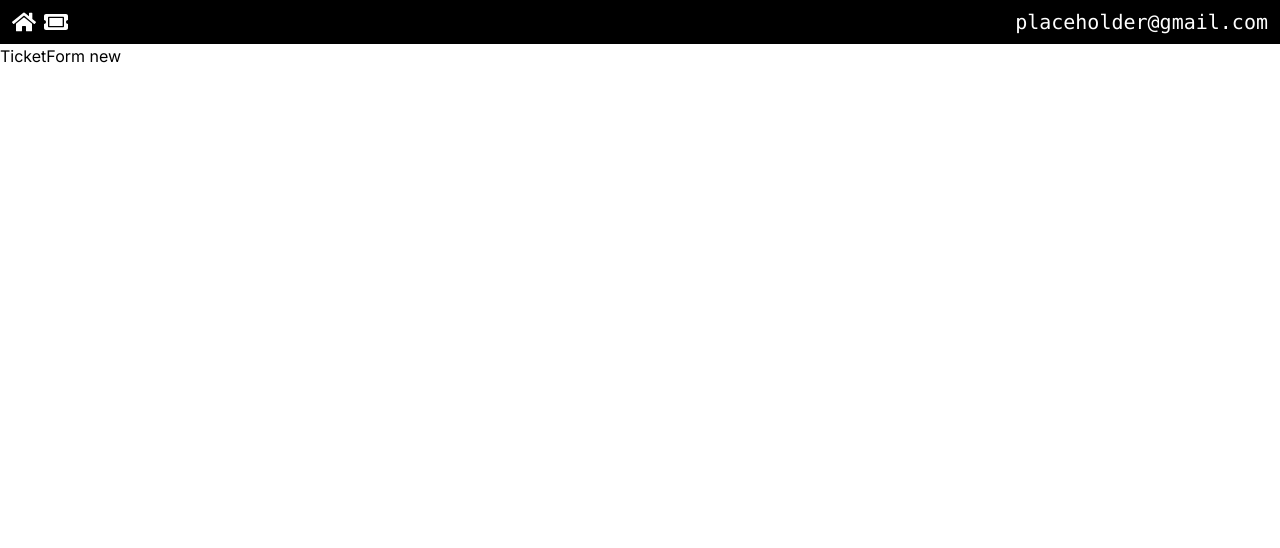
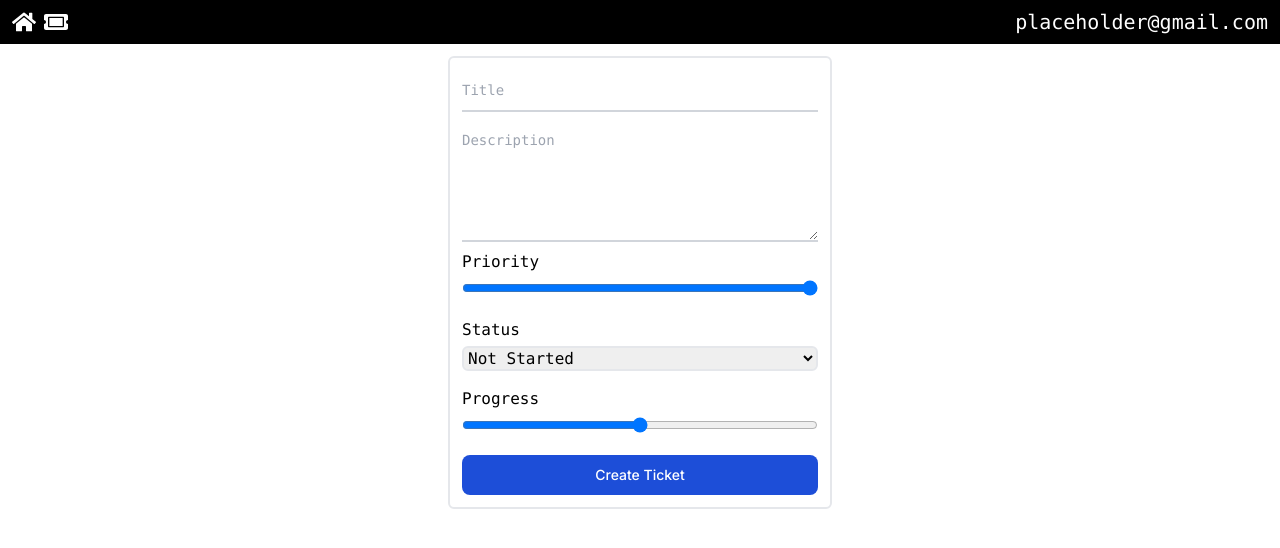
Before and after one commit to SinghAstra/Ticketing-App, a Next.js app: page /ticket/new in a window 1280 px wide. Shown: the top 548 px of the page. Built offline with nearby package versions, Linux system fonts and the light colour scheme.

Commit message:
Ticket Form

```diff
--- a/src/app/(components)/TicketCard.js
+++ b/src/app/(components)/TicketCard.js
@@ -1,15 +1,15 @@
 import React from "react";
-import { RxCrossCircled } from "react-icons/rx";
 import TicketPriority from "./TicketPriority";
+import TicketProgress from "./TicketProgress";
+import TicketStatus from "./TicketStatus";
+import TicketDelete from "./TicketDelete";
 
 const TicketCard = () => {
   return (
     <div className=" bg-cyan-600 p-2 rounded-lg font-mono">
       <div className="flex justify-between items-center mb-2">
         <TicketPriority />
-        <div className="text-red-400 text-xl">
-          <RxCrossCircled />
-        </div>
+        <TicketDelete />
       </div>
       <div className="text-base">This is Title</div>
       <hr />
@@ -17,18 +17,9 @@ const TicketCard = () => {
       <div className="flex justify-between">
         <div className="flex flex-col">
           <p className="text-xs">23rd Dec 2023</p>
-          <div className="bg-gray-200 rounded-full h-2.5 flex-1">
-            <div
-              className="bg-blue-600 h-2.5 rounded-l-full"
-              style={{ width: "75%" }}
-            ></div>
-          </div>
+          <TicketProgress />
         </div>
-        <div>
-          <span className="text-xs bg-red-400 rounded-xl px-2 py-1">
-            Started
-          </span>
-        </div>
+        <TicketStatus />
       </div>
     </div>
   );
--- /dev/null
+++ b/src/app/(components)/TicketDelete.js
@@ -0,0 +1,12 @@
+import React from "react";
+import { RxCrossCircled } from "react-icons/rx";
+
+const TicketDelete = () => {
+  return (
+    <div className="text-red-400 text-xl">
+      <RxCrossCircled />
+    </div>
+  );
+};
+
+export default TicketDelete;
--- /dev/null
+++ b/src/app/(components)/TicketForm.js
@@ -0,0 +1,70 @@
+import React from "react";
+
+const TicketForm = () => {
+  return (
+    <form class="max-w-sm mx-auto flex flex-col gap-2 border-2 p-3 m-3 rounded-md">
+      <input
+        type="text"
+        name="title"
+        id="title"
+        class="py-2.5 px-0 w-full text-sm text-gray-900 bg-transparent border-0 border-b-2 font-mono border-gray-300 appearance-none focus:outline-none focus:ring-0 focus:border-blue-600 peer"
+        placeholder="Title"
+        required
+      />
+      <textarea
+        type="text"
+        name="description"
+        id="description"
+        class="py-2.5 px-0 w-full text-sm text-gray-900 bg-transparent border-0 border-b-2 font-mono border-gray-300 appearance-none focus:outline-none focus:ring-0 focus:border-blue-600 peer"
+        placeholder="Description"
+        rows={5}
+        required
+      />
+      <div className="mb-2">
+        <label for="range" className="block mb-1 font-mono">
+          Priority
+        </label>
+        <input
+          type="range"
+          min="0"
+          max="4"
+          id="range"
+          name="range"
+          className="w-full"
+        />
+      </div>
+      <div className="mb-2">
+        <label for="status" className="block mb-1 font-mono">
+          Status
+        </label>
+        <select name="status" className="w-full font-mono border-2 rounded-md">
+          <option value={"not started"}>Not Started</option>
+          <option value={"started"}>Started</option>
+          <option value={"done"}>Done</option>
+        </select>
+      </div>
+      <div className="mb-2">
+        <label for="progress" className="block mb-1 font-mono">
+          Progress
+        </label>
+        <input
+          type="range"
+          min="0"
+          max="100"
+          id="progress"
+          name="progress"
+          className="w-full"
+        />
+      </div>
+
+      <button
+        type="submit"
+        class="text-white bg-blue-700 hover:bg-blue-800 focus:ring-4 focus:outline-none focus:ring-blue-300 font-medium rounded-lg text-sm w-full sm:w-auto px-5 py-2.5 text-center dark:bg-blue-600 dark:hover:bg-blue-700 dark:focus:ring-blue-800"
+      >
+        Create Ticket
+      </button>
+    </form>
+  );
+};
+
+export default TicketForm;
--- /dev/null
+++ b/src/app/(components)/TicketProgress.js
@@ -0,0 +1,14 @@
+import React from "react";
+
+const TicketProgress = () => {
+  return (
+    <div className="bg-gray-200 rounded-full h-2.5 flex-1">
+      <div
+        className="bg-blue-600 h-2.5 rounded-l-full"
+        style={{ width: "75%" }}
+      ></div>
+    </div>
+  );
+};
+
+export default TicketProgress;
--- /dev/null
+++ b/src/app/(components)/TicketStatus.js
@@ -0,0 +1,11 @@
+import React from "react";
+
+const TicketStatus = () => {
+  return (
+    <div>
+      <span className="text-xs bg-red-400 rounded-xl px-2 py-1">Started</span>
+    </div>
+  );
+};
+
+export default TicketStatus;
--- a/src/app/ticket/[id]/page.js
+++ b/src/app/ticket/[id]/page.js
@@ -1,7 +1,8 @@
+import TicketForm from "@/app/(components)/TicketForm";
 import React from "react";
 
-const TicketForm = ({ params }) => {
-  return <div>TicketForm {params.id}</div>;
+const Ticket = ({ params }) => {
+  return <TicketForm />;
 };
 
-export default TicketForm;
+export default Ticket;
```
